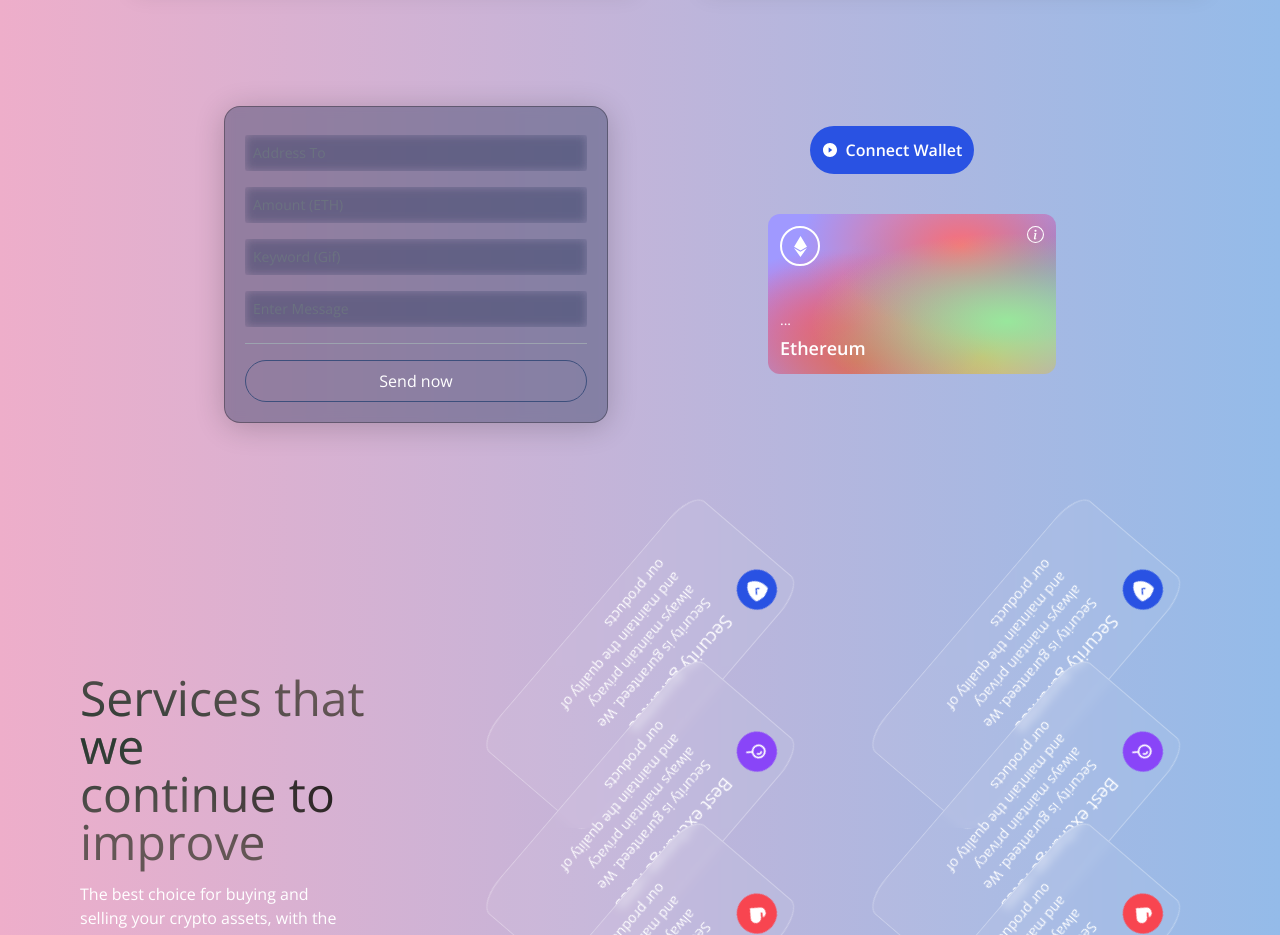
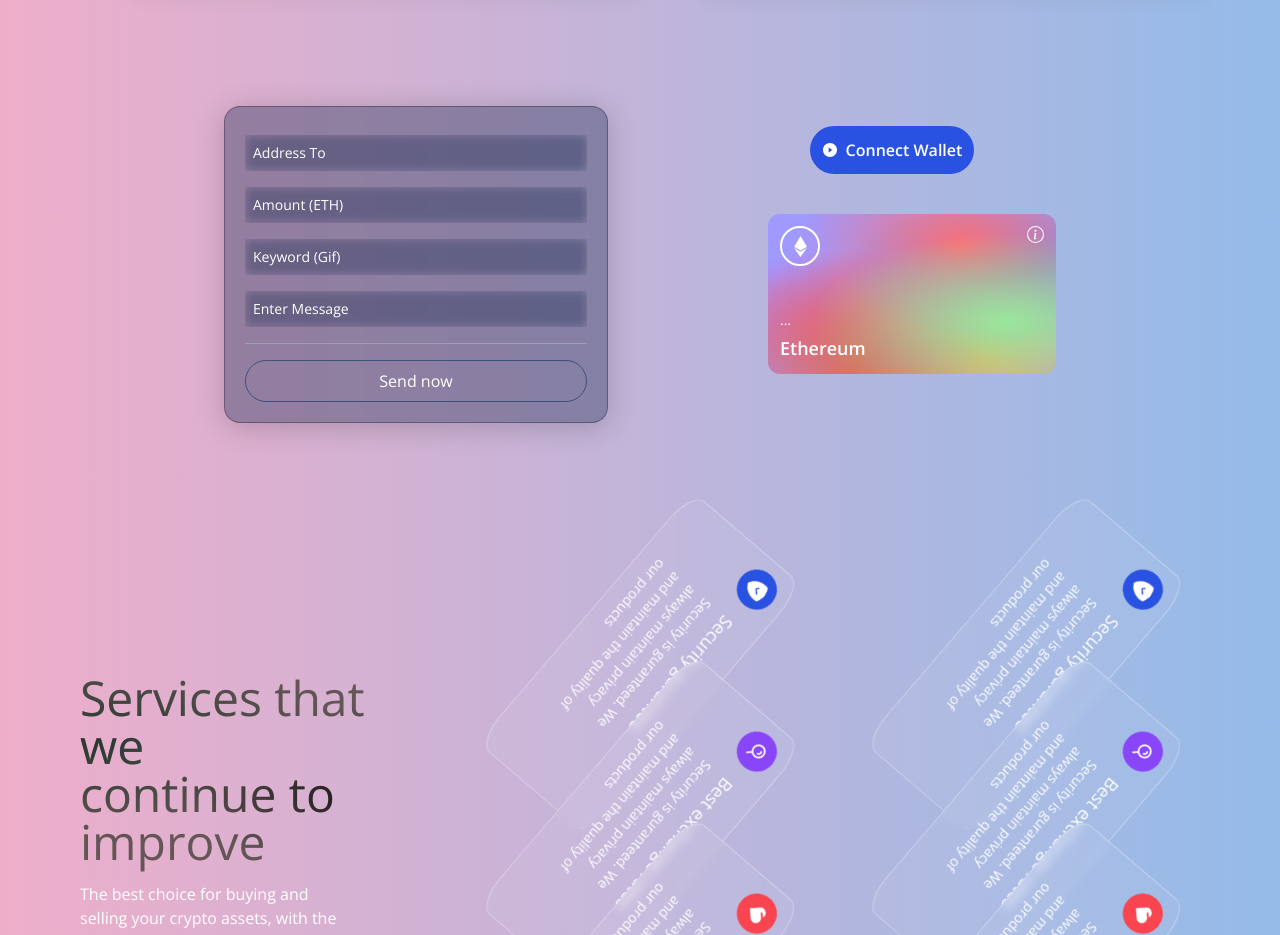
Before and after one commit to aa5th4/ByHeart, a React (Vite) app in the folder client/: page / in a window 1280 px wide. Shown: the part 1560-2495 px from the top of the page. Built offline with nearby package versions, Linux system fonts and the light colour scheme.

Commit message:
updating

```diff
--- a/client/src/components/Payment.jsx
+++ b/client/src/components/Payment.jsx
@@ -19,7 +19,7 @@
     step="0.0001"
     value={value}
     onChange={(e) => handleChange(e, name)}
-    className="my-2 w-full rounded-sm p-2 outline-none bg-transparent text-white border-none text-sm white-glassmorphism"
+    className="my-2 w-full rounded-sm p-2 outline-none bg-transparent text-white border-none text-sm white-glassmorphism placeholder-white"
   />
 );
 
```
